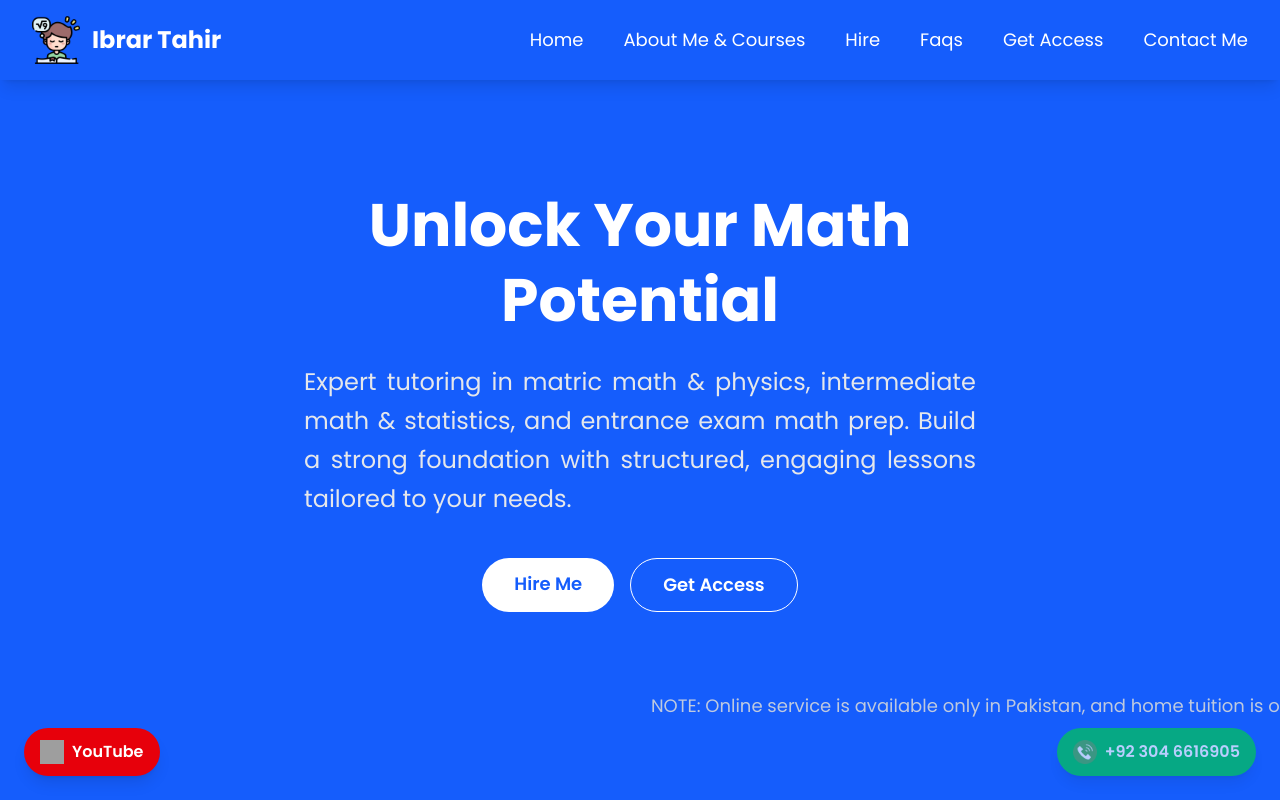
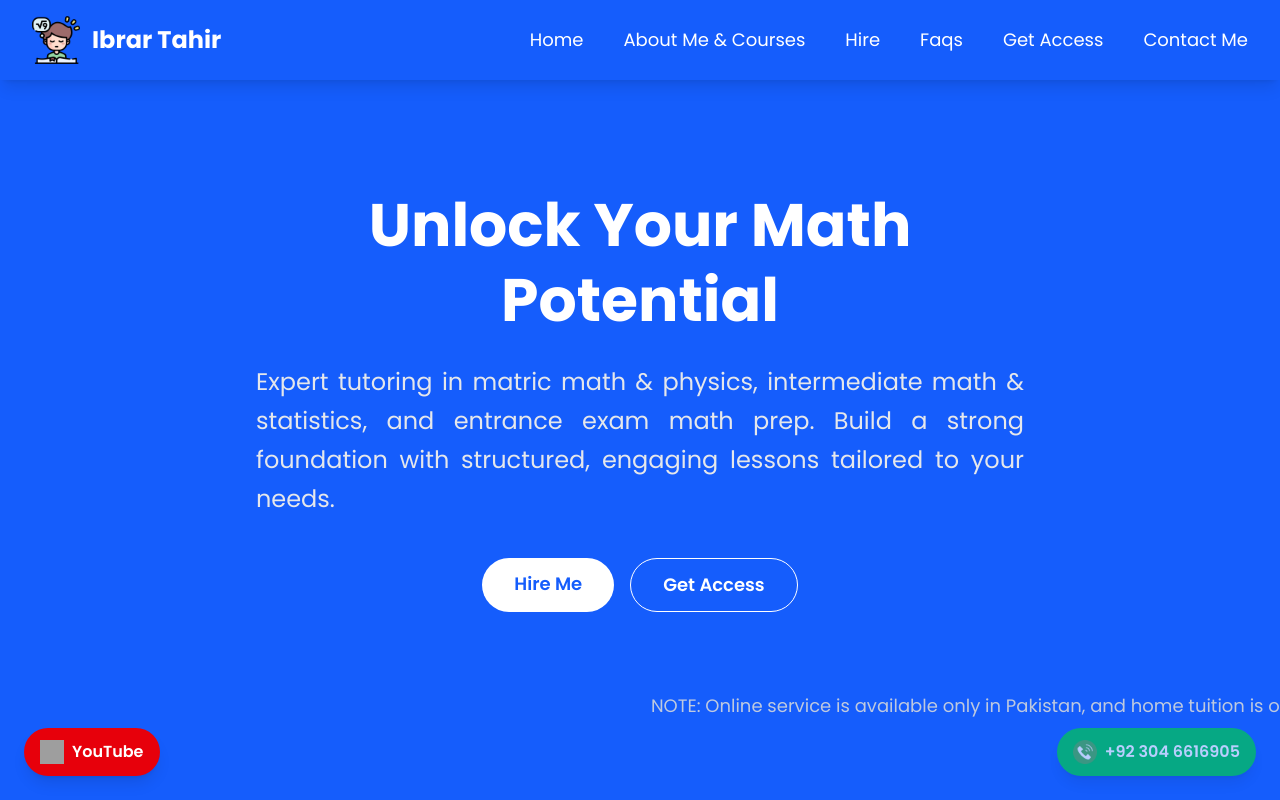
Before and after one commit to FAIZANMUHAMMAD-311/maths-sir, a Next.js app: page / in a window 1280 px wide. Shown: the top 800 px of the page. Built offline with nearby package versions, Linux system fonts and the light colour scheme; grey boxes are pictures that could not be loaded.

Commit message:
HomeSection.js

```diff
--- a/src/app/components/HomeSection.js
+++ b/src/app/components/HomeSection.js
@@ -17,7 +17,7 @@ export default function HomeSection() {
       id="home"
       className="h-screen flex items-center justify-center bg-blue-600 text-white px-4 sm:px-6 relative select-none overflow-hidden"
     >
-      <div className="text-center max-w-3xl">
+      <div className="text-center max-w-3xl mx-auto">
         <h1
           className="text-3xl sm:text-5xl md:text-6xl font-bold leading-tight"
           data-aos="fade-right"
@@ -25,14 +25,17 @@ export default function HomeSection() {
         >
           Unlock Your Math Potential
         </h1>
+        <div className="flex justify-center">
           <p
-  className="mt-6 text-base sm:text-xl md:text-2xl text-gray-200 max-w-2xl mx-auto text-justify sm:text-justify leading-relaxed"
+            className="mt-6 text-base sm:text-xl md:text-2xl text-gray-200 mx-auto text-justify leading-relaxed"
             data-aos="fade-left"
             data-aos-duration="1000"
             data-aos-delay="200"
+            style={{ maxWidth: '100%' }}
           >
             Expert tutoring in matric math & physics, intermediate math & statistics, and entrance exam math prep. Build a strong foundation with structured, engaging lessons tailored to your needs.
           </p>
+        </div>
 
         <div
           className="mt-10 flex flex-col sm:flex-row justify-center gap-4"
```
Lines whose indentation alone changed are shown as unchanged.
